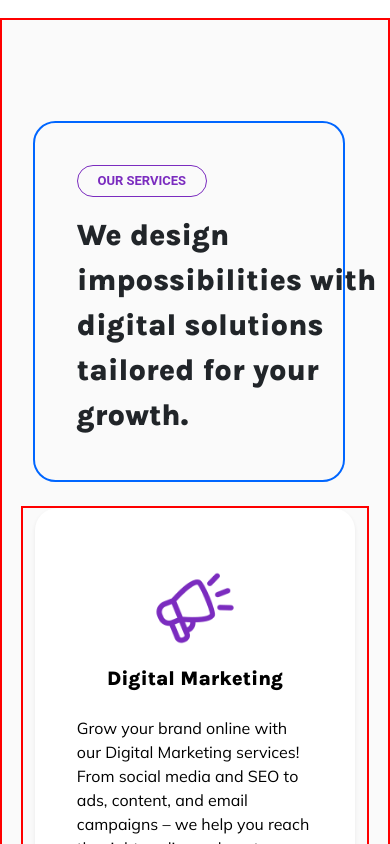
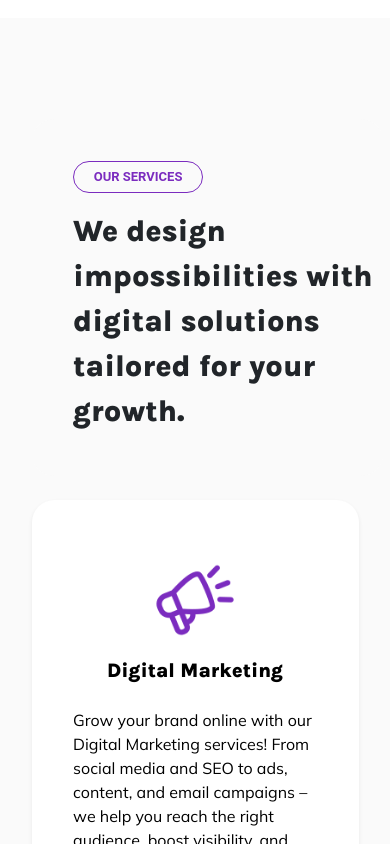
Before and after one commit to Muskan-Shobhawat/ViChainBackend, a React (Vite) app: page / in a window 390 px wide. Shown: the part 2260-3104 px from the top of the page. Built offline with nearby package versions, Linux system fonts and the light colour scheme.

Commit message:
Initial commit

```diff
--- a/src/CSS/Home/ServiceSection.css
+++ b/src/CSS/Home/ServiceSection.css
@@ -74,10 +74,6 @@
 }
 
 @media only screen and (max-width: 1450px) {
-  .cardservice {
-    /* width: 25vw; */
-    border: 2px solid red !important;
-  }
 
   #servicetext {
     font-family: "Karla", sans-serif !important;
@@ -88,17 +84,13 @@
 
 
   .realcard {
-    border: 2px solid red !important;
+    /* border: 2px solid red !important; */
     width: 25vw;
     /* padding: 2%; */
   }
 }
 
 @media only screen and (max-width: 1320px) {
-  .cardservice {
-    /* width: 25vw; */
-    border: 2px solid rgb(0, 255, 102) !important;
-  }
 
   #servicetext {
     font-family: "Karla", sans-serif !important;
@@ -109,7 +101,7 @@
 
 
   .realcard {
-    border: 2px solid red !important;
+    /* border: 2px solid red !important; */
     width: 28vw;
     /* padding: 2%; */
   }
@@ -133,7 +125,7 @@
 @media only screen and (max-width: 1187px) {
   .ss {
   background-color: #fafafa;
-  border: 2px solid red;
+  /* border: 2px solid red; */
   /* height: 150vh; */
   padding: 12vh 8vw !important;
 }
@@ -195,7 +187,7 @@
 @media only screen and (max-width: 1110px) {
   .ss {
   background-color: #fafafa;
-  border: 2px solid rgb(0, 255, 187);
+  /* border: 2px solid rgb(0, 255, 187); */
   /* height: 150vh; */
   padding: 12vh 8vw !important;
 }
@@ -257,7 +249,7 @@
 @media only screen and (max-width: 958px) {
   .ss {
   background-color: #fafafa;
-  border: 2px solid rgb(0, 13, 255);
+  /* border: 2px solid rgb(0, 13, 255); */
   /* height: 150vh; */
   padding: 12vh 8vw !important;
 }
@@ -319,7 +311,7 @@
 @media only screen and (max-width: 719px) {
   .ss {
   background-color: #fafafa;
-  border: 2px solid rgb(255, 0, 162);
+  /* border: 2px solid rgb(255, 0, 162); */
   /* height: 150vh; */
   padding: 12vh 8vw !important;
 }
@@ -381,7 +373,7 @@
 @media only screen and (max-width: 655px) {
   .ss {
   background-color: #fafafa;
-  border: 2px solid rgb(0, 255, 34);
+  /* border: 2px solid rgb(0, 255, 34); */
   /* height: 150vh; */
   padding: 12vh 8vw !important;
 }
@@ -443,7 +435,7 @@
 @media only screen and (max-width: 575px) {
   .ss {
   background-color: #fafafa;
-  border: 2px solid rgb(0, 30, 255);
+  /* border: 2px solid rgb(0, 30, 255); */
   /* height: 150vh; */
   padding: 12vh 8vw !important;
 }
@@ -505,7 +497,7 @@
 @media only screen and (max-width: 412px) {
   .ss {
   background-color: #fafafa;
-  border: 2px solid rgb(255, 0, 0);
+  /* border: 2px solid rgb(255, 0, 0); */
   /* height: 150vh; */
   padding: 12vh 8vw !important;
 }
@@ -521,8 +513,8 @@
   }
 
   .cardservice {
-    border: 2px solid rgb(0, 102, 255) !important;
-    width: 80vw;
+    /* border: 2px solid rgb(0, 102, 255) !important; */
+    width: 90vw;
     /* transform: translate(-22vw, 0vh); */
     /* position: relative; */
   }
@@ -532,7 +524,7 @@
     /* border: 2px solid rgb(0, 102, 255) !important; */
     font-weight: 800 !important;
     font-size: 30px;
-    width: 80vw;
+    width: 85vw;
     text-align: left;
   }
 
```
